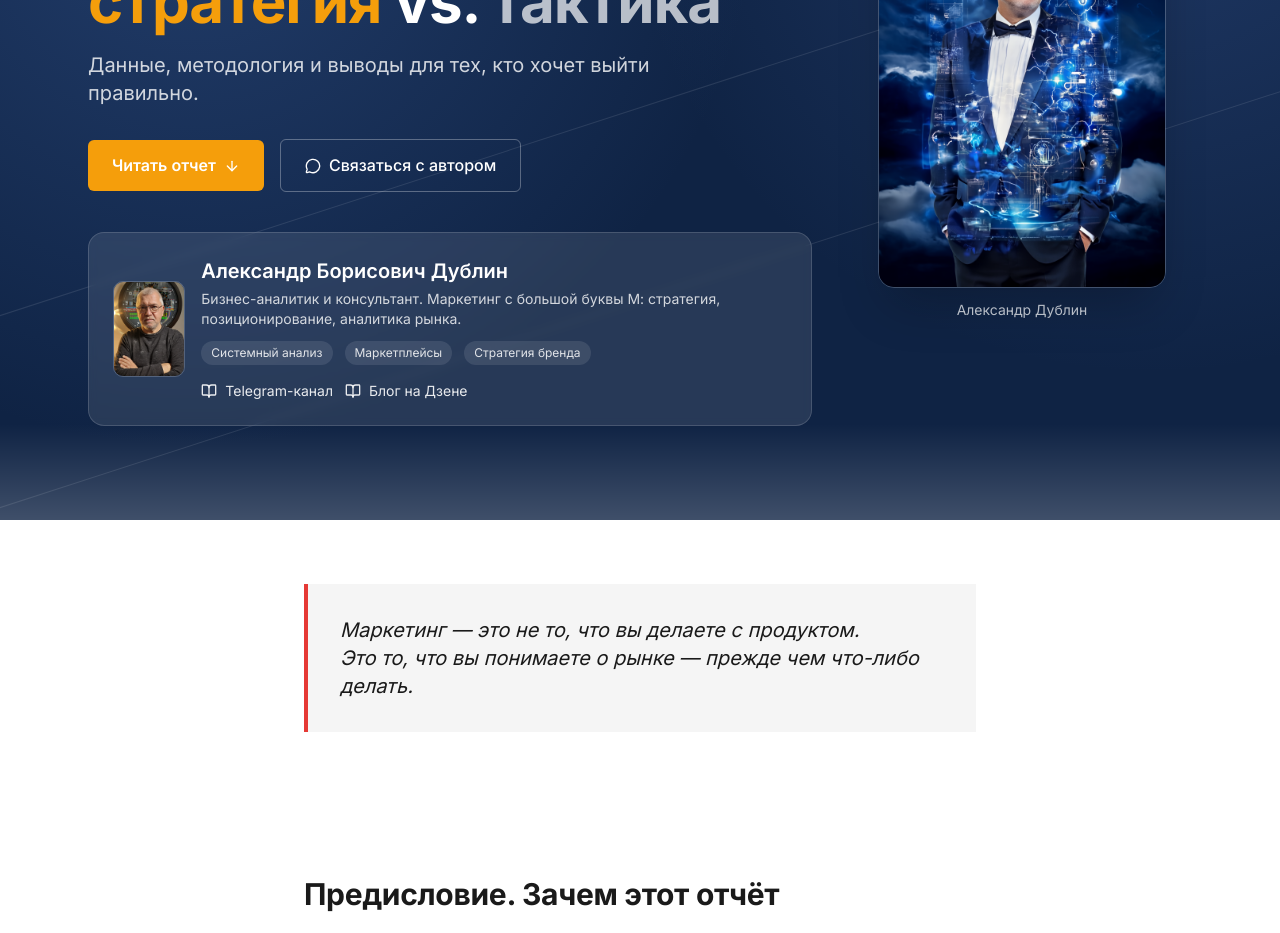
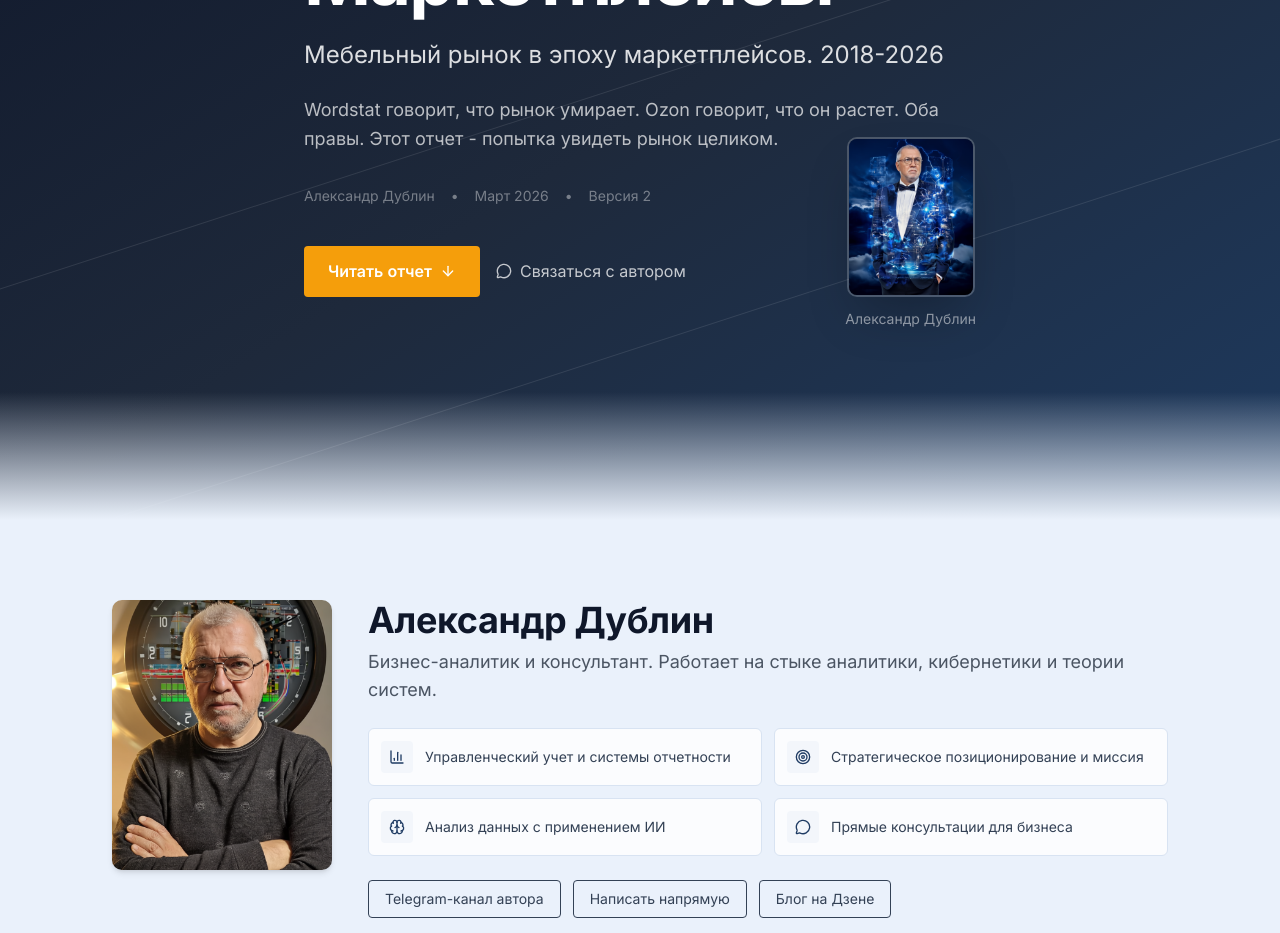
Before and after one commit to abdublinn/kimi-agent-site-2, a React (Vite) app: page / in a window 1280 px wide. Shown: the part 280-1213 px from the top of the page. Built offline with nearby package versions, Linux system fonts and the light colour scheme.

Commit message:
Match hero and author section to reference style

```diff
--- a/src/App.tsx
+++ b/src/App.tsx
@@ -4,6 +4,7 @@ import { Quote } from './sections/Quote';
 import { Section } from './components/Section';
 import { DataTable } from './components/DataTable';
 import { InteractiveInsights } from './components/InteractiveInsights';
+import { AboutAuthor } from './sections/AboutAuthor';
 import { Footer } from './sections/Footer';
 
 // Table column definitions
@@ -276,6 +277,7 @@ function App() {
 
       <main>
         <Hero />
+        <AboutAuthor />
 
         <Quote>
           Маркетинг — это не то, что вы делаете с продуктом.
--- a/src/sections/AboutAuthor.tsx
+++ b/src/sections/AboutAuthor.tsx
@@ -1,78 +1,77 @@
-import { ArrowRight, BarChart3, BookOpen, Brain, MessageCircle, Target } from 'lucide-react';
+import { BarChart3, Brain, MessageCircle, Target } from 'lucide-react';
 
 const expertiseItems = [
-  {
-    icon: BarChart3,
-    title: 'Управленческий учет и системы отчетности',
-  },
-  {
-    icon: Target,
-    title: 'Стратегическое позиционирование и миссия бренда',
-  },
-  {
-    icon: Brain,
-    title: 'Анализ данных и маркетинг с большой буквы М',
-  },
-  {
-    icon: MessageCircle,
-    title: 'Прямые консультации для мебельного бизнеса',
-  },
+  { icon: BarChart3, title: 'Управленческий учет и системы отчетности' },
+  { icon: Target, title: 'Стратегическое позиционирование и миссия' },
+  { icon: Brain, title: 'Анализ данных с применением ИИ' },
+  { icon: MessageCircle, title: 'Прямые консультации для бизнеса' },
 ];
 
 export function AboutAuthor() {
+  const imageBase = `${import.meta.env.BASE_URL}images/`;
+
   return (
-    <section id="about-author" className="section-padding bg-[#F8FAFC] border-t border-gray-100">
-      <div className="container-main max-w-5xl">
-        <h2 className="text-2xl lg:text-3xl font-bold mb-3">Об авторе</h2>
-        <p className="text-[#6B6B6B] max-w-3xl mb-8">
-          Александр Борисович Дублин. Бизнес-аналитик и консультант. Работаю на стыке аналитики,
-          кибернетики и теории систем, помогаю фабрикам строить стратегию выхода на маркетплейсы,
-          а не только тактику карточек и рекламных ставок.
+    <section id="about-author" className="bg-[#eaf1fb] section-padding">
+      <div className="container-main max-w-6xl">
+        <div className="grid md:grid-cols-[220px_1fr] gap-7 lg:gap-9 items-start">
+          <div className="w-full max-w-[220px]">
+            <div className="rounded-xl overflow-hidden shadow-md">
+              <img
+                src={`${imageBase}author-photo.png`}
+                alt="Александр Дублин"
+                className="w-full h-[270px] object-cover"
+              />
+            </div>
+          </div>
+
+          <div>
+            <h2 className="text-4xl font-bold text-[#0f172a] mb-2">Александр Дублин</h2>
+            <p className="text-[#4b5563] mb-6 text-lg">
+              Бизнес-аналитик и консультант. Работает на стыке аналитики, кибернетики и теории
+              систем.
             </p>
 
-        <div className="grid sm:grid-cols-2 gap-4 mb-8">
+            <div className="grid sm:grid-cols-2 gap-3 mb-6">
               {expertiseItems.map((item) => (
                 <div
                   key={item.title}
-              className="flex items-start gap-3 p-4 rounded-lg border border-gray-200 bg-white hover:shadow-sm transition-shadow"
+                  className="flex items-center gap-3 p-3 bg-white/80 rounded-lg border border-[#d8e3f2]"
                 >
-              <div className="p-2 rounded-lg bg-red-50">
-                <item.icon className="w-5 h-5 text-[#E53935]" />
+                  <div className="p-2 bg-[#f3f6fb] rounded-md">
+                    <item.icon className="w-4 h-4 text-[#1f3b63]" />
                   </div>
-              <span className="text-sm text-[#1A1A1A] leading-snug">{item.title}</span>
+                  <span className="text-sm text-[#334155]">{item.title}</span>
                 </div>
               ))}
             </div>
 
             <div className="flex flex-wrap gap-3">
               <a
+                href="https://t.me/ab_dublin"
+                target="_blank"
+                rel="noopener noreferrer"
+                className="inline-flex items-center gap-2 px-4 py-2 text-sm rounded-md border border-[#334155] text-[#334155] hover:bg-white/70 transition-colors"
+              >
+                Telegram-канал автора
+              </a>
+              <a
                 href="https://t.me/AleksandrBorisovich73"
                 target="_blank"
                 rel="noopener noreferrer"
-            className="inline-flex items-center gap-2 px-4 py-2 rounded-lg border border-[#E53935] text-[#E53935] hover:bg-red-50 transition-colors text-sm font-medium"
+                className="inline-flex items-center gap-2 px-4 py-2 text-sm rounded-md border border-[#334155] text-[#334155] hover:bg-white/70 transition-colors"
               >
-            <MessageCircle className="w-4 h-4" />
                 Написать напрямую
-            <ArrowRight className="w-4 h-4" />
-          </a>
-          <a
-            href="https://t.me/ab_dublin"
-            target="_blank"
-            rel="noopener noreferrer"
-            className="inline-flex items-center gap-2 px-4 py-2 rounded-lg border border-gray-300 text-[#1A1A1A] hover:bg-gray-50 transition-colors text-sm font-medium"
-          >
-            <BookOpen className="w-4 h-4" />
-            Telegram-канал
               </a>
               <a
                 href="https://dzen.ru/dbs_dubas"
                 target="_blank"
                 rel="noopener noreferrer"
-            className="inline-flex items-center gap-2 px-4 py-2 rounded-lg border border-gray-300 text-[#1A1A1A] hover:bg-gray-50 transition-colors text-sm font-medium"
+                className="inline-flex items-center gap-2 px-4 py-2 text-sm rounded-md border border-[#334155] text-[#334155] hover:bg-white/70 transition-colors"
               >
-            <BookOpen className="w-4 h-4" />
                 Блог на Дзене
               </a>
+            </div>
+          </div>
         </div>
       </div>
     </section>
--- a/src/sections/Hero.tsx
+++ b/src/sections/Hero.tsx
@@ -1,5 +1,5 @@
 import { useEffect, useRef } from 'react';
-import { ArrowDown, BookOpen, MessageCircle } from 'lucide-react';
+import { ArrowDown, MessageCircle } from 'lucide-react';
 
 export function Hero() {
   const heroRef = useRef<HTMLDivElement>(null);
@@ -36,35 +36,39 @@ export function Hero() {
   };
 
   return (
-    <section ref={heroRef} className="relative min-h-screen pt-20 pb-14 overflow-hidden bg-[#0F2344]">
-      <div className="absolute inset-0 bg-[radial-gradient(circle_at_15%_20%,rgba(70,110,180,.35),transparent_45%),radial-gradient(circle_at_90%_15%,rgba(80,120,200,.25),transparent_40%)]" />
-      <div className="absolute -left-32 top-1/2 h-px w-[160%] -translate-y-24 rotate-[-18deg] bg-white/10" />
-      <div className="absolute -left-32 top-1/2 h-px w-[160%] translate-y-24 rotate-[-18deg] bg-white/10" />
-      <div className="absolute inset-x-0 bottom-0 h-24 bg-gradient-to-t from-white/20 to-transparent" />
-
-      <div className="container-main relative z-10">
-        <div className="grid lg:grid-cols-[1fr_340px] gap-10 items-center max-w-6xl mx-auto">
-          <div>
-            <div className="animate-item">
-              <span className="inline-block px-3 py-1 text-xs font-medium text-white/80 bg-white/10 rounded-full mb-6">
-                Март 2026
-              </span>
+    <section ref={heroRef} className="relative min-h-screen flex items-center overflow-hidden bg-gradient-to-br from-[#0f172a] via-[#1e293b] to-[#1e3a5f]">
+      <div className="absolute inset-0 overflow-hidden">
+        <div className="absolute -left-24 top-1/3 w-[160%] h-px rotate-[-18deg] bg-white/10" />
+        <div className="absolute -left-24 top-2/3 w-[160%] h-px rotate-[-18deg] bg-white/10" />
       </div>
 
-            <h1 className="animate-item text-4xl sm:text-5xl lg:text-6xl font-bold text-white leading-tight mb-5">
-              Маркетплейсы для мебельной фабрики:
-              <br />
-              <span className="text-[#F59E0B]">стратегия</span> vs. <span className="text-white/70">тактика</span>
+      <div className="relative z-10 container-main py-20">
+        <div className="max-w-3xl">
+          <h1 className="animate-item text-5xl md:text-6xl lg:text-7xl font-bold text-white mb-6 tracking-tight">
+            Маркетплейсы
           </h1>
 
-            <p className="animate-item text-lg sm:text-xl text-white/80 mb-8 max-w-2xl">
-              Данные, методология и выводы для тех, кто хочет выйти правильно.
+          <p className="animate-item text-xl md:text-2xl text-white/85 mb-6">
+            Мебельный рынок в эпоху маркетплейсов. 2018-2026
           </p>
 
-            <div className="animate-item flex flex-wrap items-center gap-4 mb-10">
+          <p className="animate-item text-lg text-white/70 mb-8 max-w-2xl leading-relaxed">
+            Wordstat говорит, что рынок умирает. Ozon говорит, что он растет.
+            Оба правы. Этот отчет - попытка увидеть рынок целиком.
+          </p>
+
+          <div className="animate-item flex items-center gap-4 text-sm text-white/40 mb-10">
+            <span>Александр Дублин</span>
+            <span>•</span>
+            <span>Март 2026</span>
+            <span>•</span>
+            <span>Версия 2</span>
+          </div>
+
+          <div className="animate-item flex flex-wrap items-center gap-4">
             <button
               onClick={scrollToContent}
-                className="inline-flex items-center gap-2 px-6 py-3 bg-[#F59E0B] text-white font-semibold rounded-lg hover:bg-amber-500 transition-all hover:scale-[1.02] active:scale-[0.98]"
+              className="inline-flex items-center gap-2 px-6 py-3 bg-[#f59e0b] text-white font-semibold rounded-md hover:bg-[#d97706] transition-all"
             >
               Читать отчет
               <ArrowDown className="w-4 h-4" />
@@ -73,67 +77,29 @@ export function Hero() {
               href="https://t.me/AleksandrBorisovich73"
               target="_blank"
               rel="noopener noreferrer"
-                className="inline-flex items-center gap-2 px-6 py-3 border border-white/30 text-white font-medium rounded-lg hover:bg-white/10 transition-all"
+              className="inline-flex items-center gap-2 text-white/75 hover:text-white transition-colors"
             >
               <MessageCircle className="w-4 h-4" />
               Связаться с автором
             </a>
           </div>
+        </div>
 
-            <div id="about-author" className="animate-item bg-white/10 border border-white/15 backdrop-blur-sm rounded-2xl p-5 lg:p-6">
-              <div className="flex flex-col sm:flex-row gap-4 sm:items-center">
+        <div className="absolute bottom-12 right-12 hidden lg:block animate-item">
+          <div className="flex flex-col items-center">
+            <div className="w-32 h-40 rounded-xl border-2 border-white/20 overflow-hidden shadow-2xl">
               <img
-                  src={`${imageBase}author-photo.png`}
-                  alt="Александр Борисович Дублин"
-                  className="w-24 h-24 rounded-xl object-cover border border-white/20"
+                src={`${imageBase}author-hero.png`}
+                alt="Александр Дублин"
+                className="w-full h-full object-cover"
               />
-                <div>
-                  <p className="text-white text-xl font-semibold">Александр Борисович Дублин</p>
-                  <p className="text-white/80 text-sm mt-1">
-                    Бизнес-аналитик и консультант. Маркетинг с большой буквы М: стратегия, позиционирование, аналитика рынка.
-                  </p>
-                  <div className="flex flex-wrap gap-3 mt-3 text-xs">
-                    <span className="px-2.5 py-1 rounded-full bg-white/10 text-white/85">Системный анализ</span>
-                    <span className="px-2.5 py-1 rounded-full bg-white/10 text-white/85">Маркетплейсы</span>
-                    <span className="px-2.5 py-1 rounded-full bg-white/10 text-white/85">Стратегия бренда</span>
             </div>
-                  <div className="flex flex-wrap gap-3 mt-4">
-                    <a
-                      href="https://t.me/ab_dublin"
-                      target="_blank"
-                      rel="noopener noreferrer"
-                      className="inline-flex items-center gap-2 text-white/90 hover:text-white text-sm"
-                    >
-                      <BookOpen className="w-4 h-4" />
-                      Telegram-канал
-                    </a>
-                    <a
-                      href="https://dzen.ru/dbs_dubas"
-                      target="_blank"
-                      rel="noopener noreferrer"
-                      className="inline-flex items-center gap-2 text-white/90 hover:text-white text-sm"
-                    >
-                      <BookOpen className="w-4 h-4" />
-                      Блог на Дзене
-                    </a>
-                  </div>
-                </div>
+            <span className="mt-3 text-sm text-white/50">Александр Дублин</span>
           </div>
         </div>
       </div>
 
-          <div className="animate-item hidden lg:block">
-            <div className="w-64 xl:w-72 mx-auto rounded-2xl overflow-hidden border border-white/20 shadow-2xl">
-              <img
-                src={`${imageBase}author-hero.png`}
-                alt="Александр Борисович Дублин"
-                className="w-full h-[380px] object-cover"
-              />
-            </div>
-            <p className="text-center text-white/70 mt-3 text-sm">Александр Дублин</p>
-          </div>
-        </div>
-      </div>
+      <div className="absolute bottom-0 left-0 right-0 h-32 bg-gradient-to-t from-[#eaf1fb] to-transparent" />
     </section>
   );
 }
```
Lines whose indentation alone changed are shown as unchanged.
